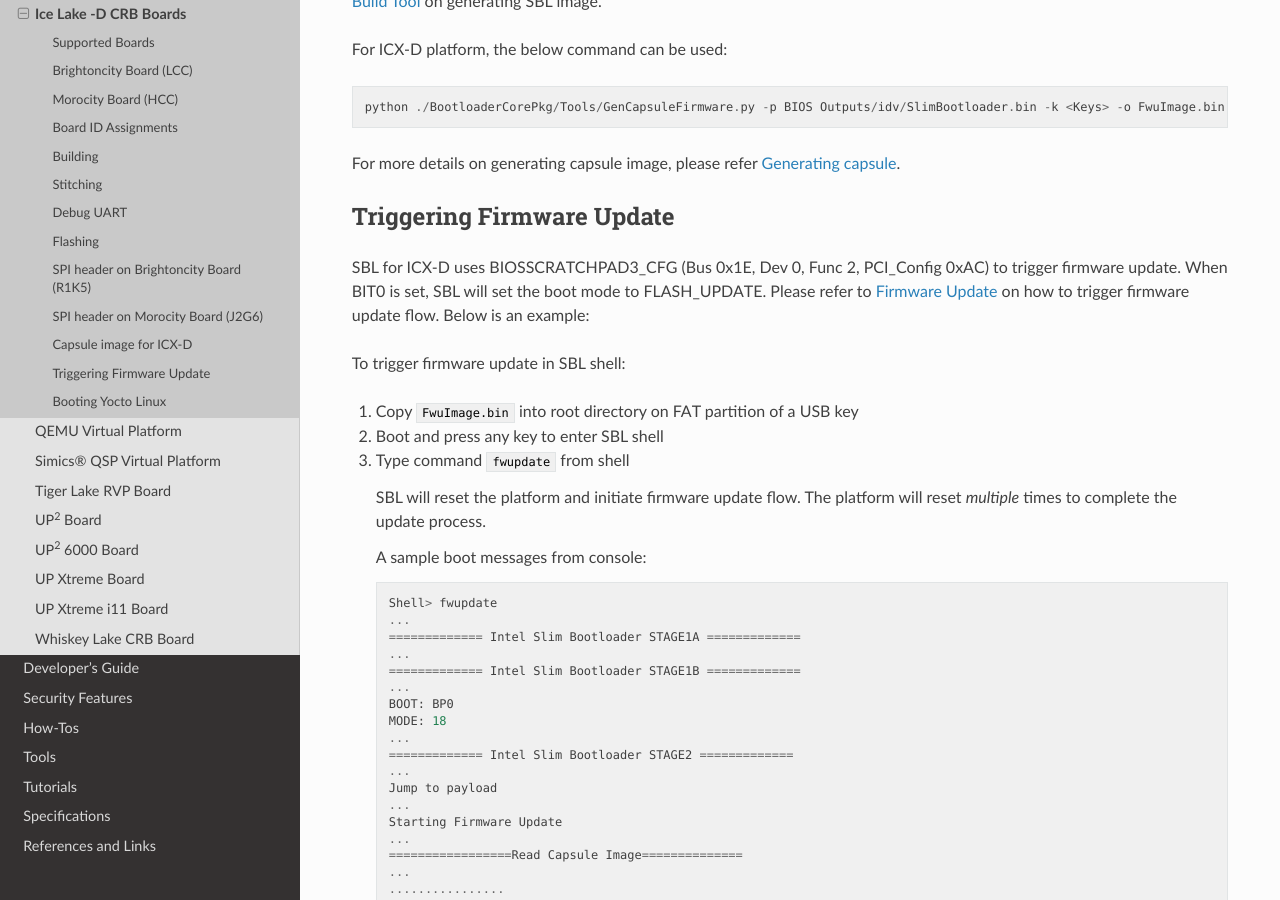
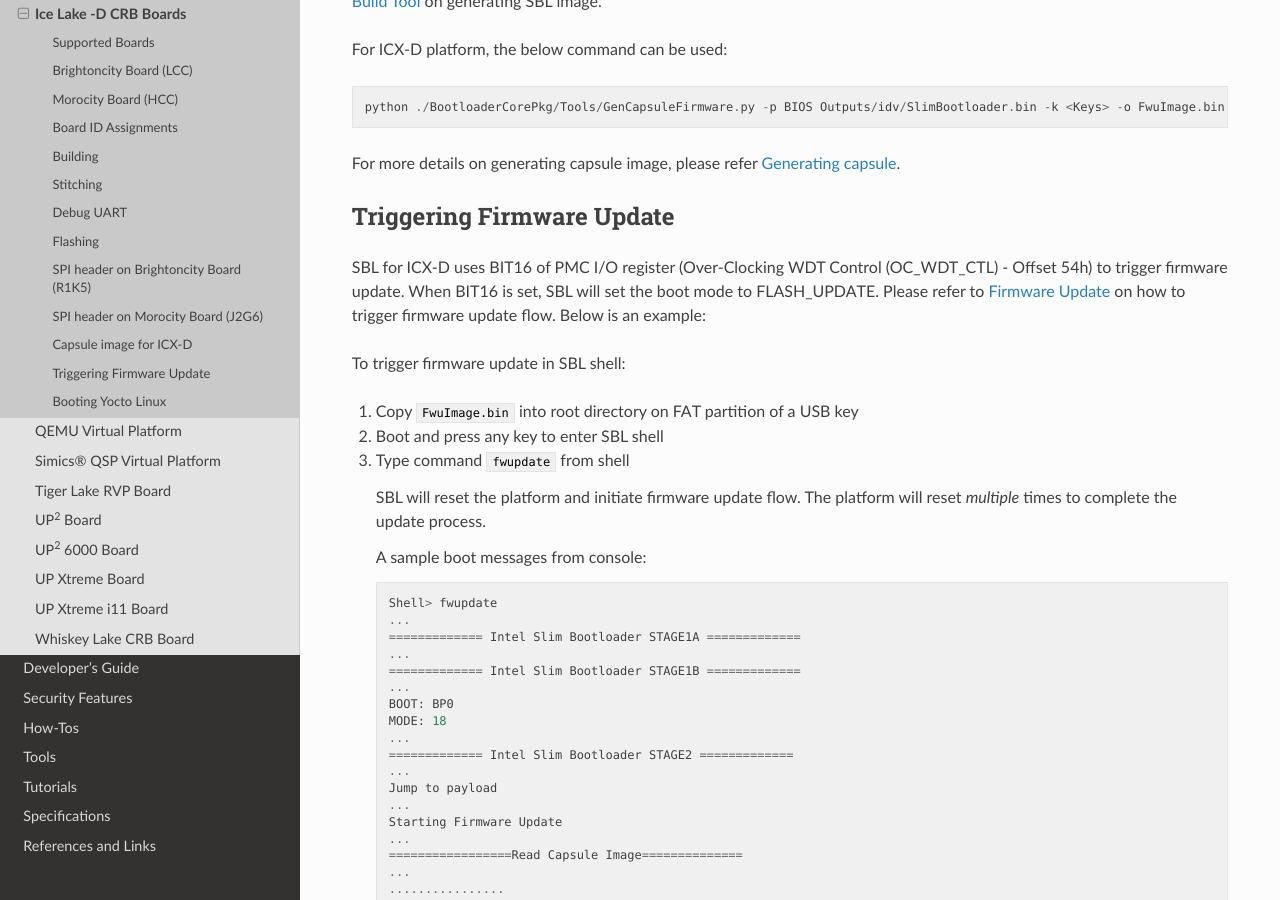
Before and after one commit to slimbootloader/documentation, a Sphinx documentation site: the page built from source/supported-hardware/icdx-crb.rst, in a window 1280 px wide and 900 px high, scrolled down 4718 px. Built offline with Sphinx 7.4.7 and the Read the Docs theme 2.0.0, drawn with Linux system fonts in a browser that asks for light colours.

Commit message:
Revert "Update register information for ICX-D Boards"
This reverts commit 7f785fb3c1b58520966ef3cb8d48df745d14ba20.

```diff
--- a/source/supported-hardware/icdx-crb.rst
+++ b/source/supported-hardware/icdx-crb.rst
@@ -126,7 +126,7 @@ For more details on generating capsule image, please refer :ref:`generate-capsul
 Triggering Firmware Update
 ^^^^^^^^^^^^^^^^^^^^^^^^^^^
 
-|SPN| for |ICXD| uses BIOSSCRATCHPAD3_CFG (Bus 0x1E, Dev 0, Func 2, PCI_Config 0xAC) to trigger firmware update. When BIT0 is set, |SPN| will set the boot mode to FLASH_UPDATE.
+|SPN| for |ICXD| uses BIT16 of PMC I/O register (Over-Clocking WDT Control (OC_WDT_CTL) - Offset 54h) to trigger firmware update. When BIT16 is set, |SPN| will set the boot mode to FLASH_UPDATE.
 Please refer to :ref:`firmware-update` on how to trigger firmware update flow.
 Below is an example:
 
```
